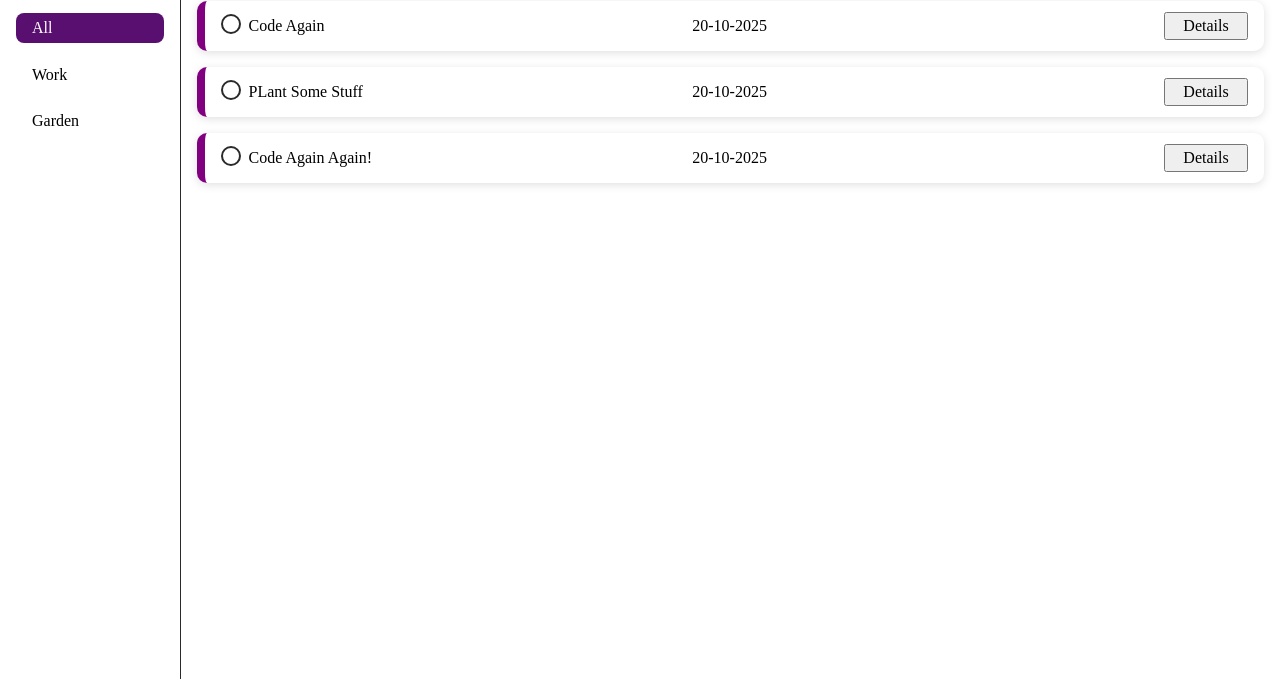
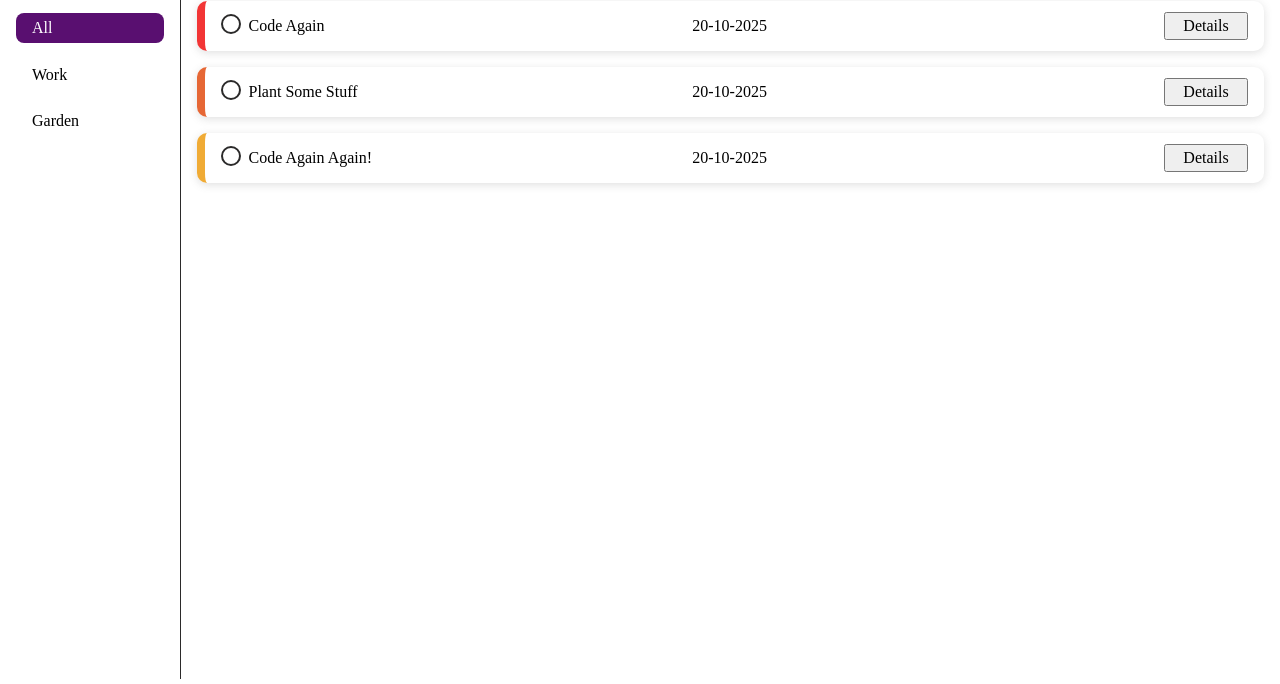
Before and after one commit to Jenna-Deamer/odin-to-do-app, a website built with webpack: page src/template.html in a window 1280 px wide. Shown: the part 116-800 px from the top of the page. Built offline with nearby package versions, Linux system fonts and the light colour scheme.

Commit message:
Add priority colors to task display

```diff
--- a/src/display.js
+++ b/src/display.js
@@ -204,10 +204,11 @@
     });
 
     setCompletedStyleOnCompleteTasks(taskList);
+    setPriorityColorOnTask(taskList);
     handleShowTaskDescriptionClick();
     handleTaskStatusClick(taskList);
+
     // Create container for completed tasks & populate
-
   };
 
   const handleShowTaskDescriptionClick = () => {
@@ -239,12 +240,33 @@
         // Find the task with the matching id to change it's status
         const taskIndex = taskList.findIndex((button) => button.id === id);
         const selectedTask = taskList[taskIndex];
-        console.log(selectedTask);
 
         // Toggle the status
         selectedTask.toggleStatus();
+      });
+    });
+  };
 
-      });
+  const setPriorityColorOnTask = (taskList) => {
+    // Get all task list items
+    const taskContainers = document.querySelectorAll(".task-list-item");
+
+    taskContainers.forEach((taskContainer) => {
+      // Find task in list
+      const id = taskContainer.firstElementChild.id;
+
+      const taskIndex = taskList.findIndex(
+        (taskContainer) => taskContainer.id === id
+      );
+      const selectedTask = taskList[taskIndex];
+      // check priotry & set color
+      if (selectedTask.getPriority() === "High") {
+        taskContainer.style.borderColor = "#f23535";
+      } else if (selectedTask.getPriority() === "Medium") {
+        taskContainer.style.borderColor = "#e66735";
+      } else {
+        taskContainer.style.borderColor = "#f0ab35";
+      }
     });
   };
 
@@ -255,9 +277,8 @@
       const id = button.parentNode.parentNode.id;
       // Get task from button's index
       const taskIndex = taskList.findIndex((button) => button.id === id);
-      console.log(taskIndex);
       const taskToCheck = taskList[taskIndex];
-      console.log(taskToCheck);
+
       // Check if that task status is true
       if (taskToCheck.getStatus()) {
         // Apply class if true
@@ -302,6 +323,7 @@
     console.log(selectedProject);
   };
 
+
   initialDisplay();
 })();
 
--- a/src/styles.css
+++ b/src/styles.css
@@ -170,7 +170,7 @@
 .task-list-item {
     list-style: none;
     box-shadow: rgba(99, 99, 99, 0.2) 0px 2px 8px 0px;
-    border-left: 8px solid purple;
+    border-left: 8px solid;
     border-radius: 10px;
     margin: 1em 0;
 
@@ -212,10 +212,10 @@
 
 .task-sub-section{
     display: flex;
-    padding: 1em 2em;
+    padding: 0 2em;
+    padding-bottom: 1em;
     gap: 2em;
     display: none;
-    border-top:#2b2a2a 1px solid;
 }
 
 .task-sub-section ul{
--- a/src/task.js
+++ b/src/task.js
@@ -48,9 +48,9 @@
     }
 
     // Testing
-    let newTask = createTask("Work", "Code Again", "some cool desc", "20-10-2025", "high", false)
-    let newTask2 = createTask("Garden", "PLant Some Stuff", "some cool desc some cool desc some cool desc some cool descsome cool descsome cool desc", "20-10-2025", "high", false)
-    let newTask3 = createTask("Work", "Code Again Again!", "some cool desc", "20-10-2025", "high", false)
+    let newTask = createTask("Work", "Code Again", "some cool desc", "20-10-2025", "High", false)
+    let newTask2 = createTask("Garden", "Plant Some Stuff", "some cool desc some cool desc some cool desc some cool descsome cool descsome cool desc", "20-10-2025", "Medium", false)
+    let newTask3 = createTask("Work", "Code Again Again!", "some cool desc", "20-10-2025", "Low", false)
 
     newTask.addTaskToProject(newTask);
     newTask2.addTaskToProject(newTask2);
--- a/src/template.html
+++ b/src/template.html
@@ -76,9 +76,9 @@
             <fieldset>
                 <label for="task-priority">Priority:</label>
                 <select id="task-priority" name="task-priority" required>
-                    <option value="high">High</option>
-                    <option value="medium">Medium</option>
-                    <option value="low">low</option>
+                    <option value="High">High</option>
+                    <option value="Medium">Medium</option>
+                    <option value="Low">low</option>
                 </select>
             </fieldset>
             <fieldset>
```
